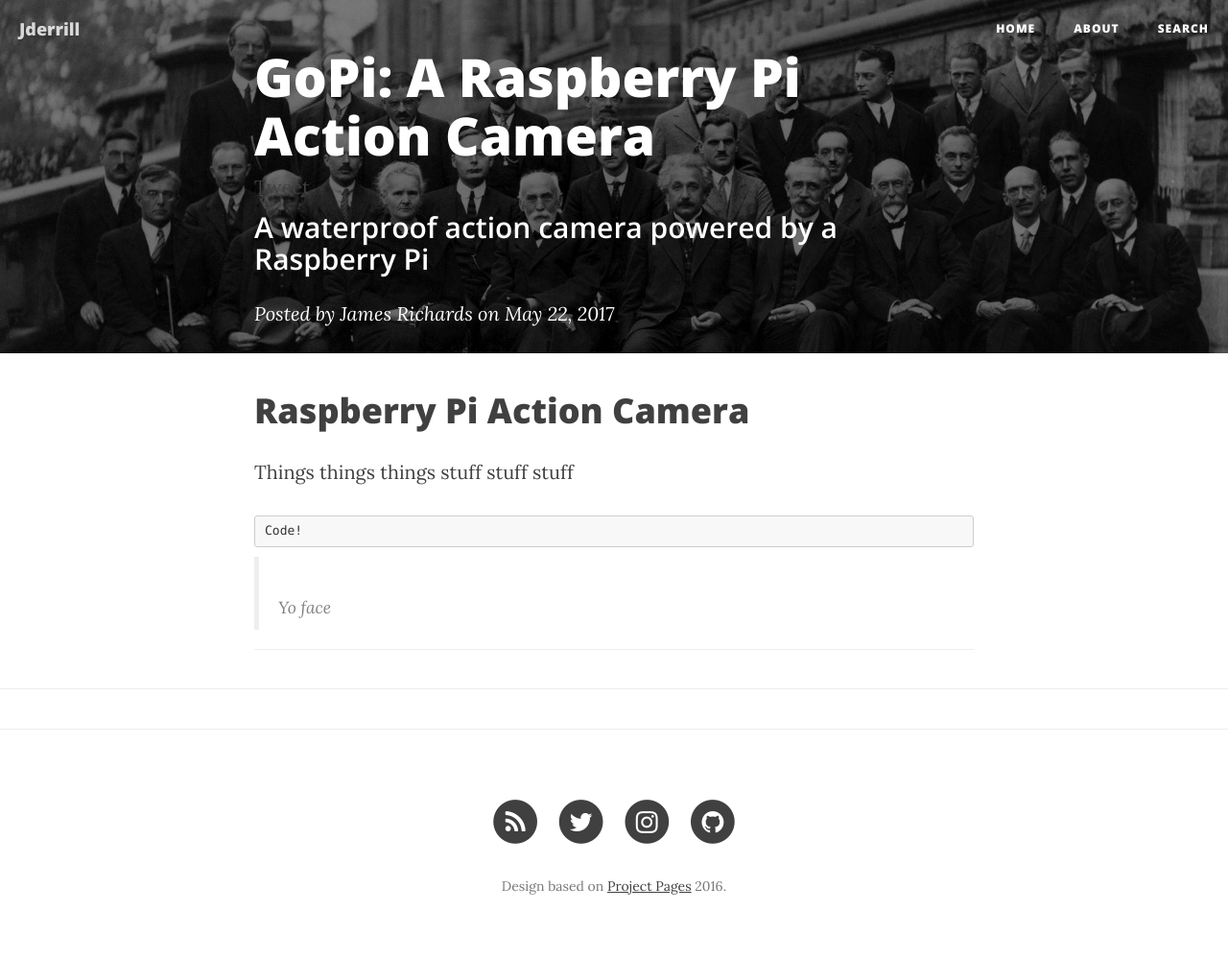
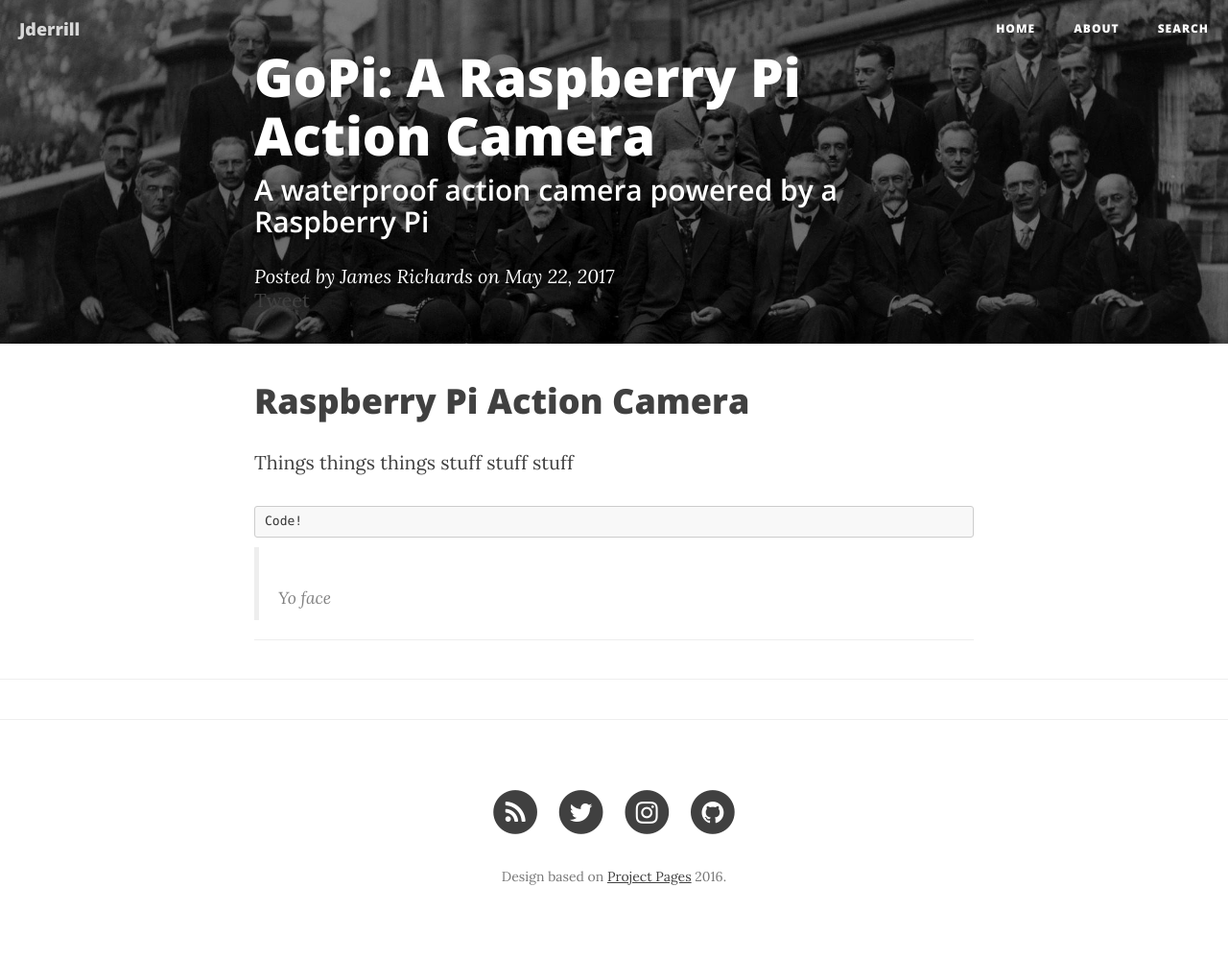
Before and after one commit to Jderrill/Jderrill.github.io, a Jekyll site: the page built from _posts/2017-05-22-gopi-a-raspberry-pi-action-camera.md, in a window 1280 px wide. Shown: the whole page at 96% size. Built offline with Jekyll 4.4.1, drawn with Linux system fonts in a browser that asks for light colours; nearby versions of some CDN libraries; comment, search, counter and statistics services are not loaded.

Commit message:
Changed share button location

```diff
--- a/_layouts/post.html
+++ b/_layouts/post.html
@@ -18,18 +18,16 @@
             <div class="col-lg-8 col-lg-offset-2 col-md-10 col-md-offset-1">
                 <div class="post-heading" style="padding: 30px 0">
                     <h1>{{ page.title }}</h1>
-
-                    <a href="https://twitter.com/share" class="twitter-share-button" data-show-count="false">Tweet</a><script async src="//platform.twitter.com/widgets.js" charset="utf-8"></script>
-
-                    <div class="fb-share-button"
-    					data-href= "http://jderrill.github.io"
-    					data-layout="button_count">
-  					</div>
-
                     {% if page.subtitle %}
                     <h2 class="subheading">{{ page.subtitle }}</h2>
                     {% endif %}
                     <span class="meta">Posted by {{ page.author }} on {{ page.date | date: "%B %-d, %Y" }}</span>
+                    <a href="https://twitter.com/share" class="twitter-share-button" data-show-count="false">Tweet</a><script async src="//platform.twitter.com/widgets.js" charset="utf-8"></script>
+
+					<div class="fb-share-button"
+    					data-href= "http://jderrill.github.io"
+    					data-layout="button_count">
+  					</div>
                 </div>
             </div>
         </div>
```
